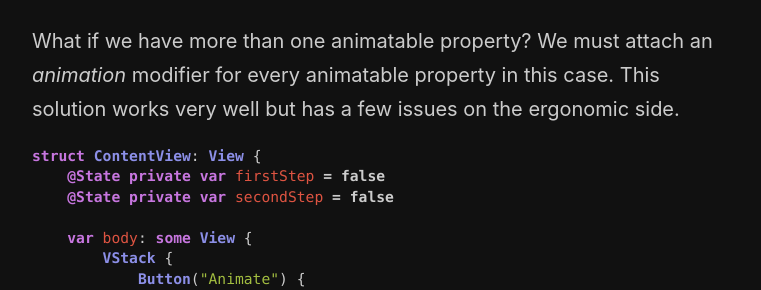
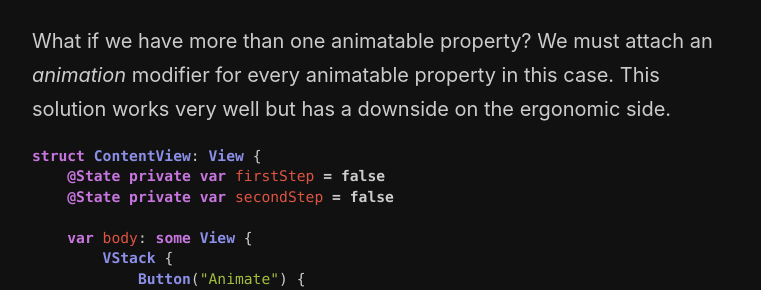
Before and after one commit to mecid/mecid.github.io, a Jekyll site: the page built from _posts/2023-11-21-scoped-animations-in-swiftui.md, in a window 1280 px wide and 900 px high, scrolled down 1593 px. Shown: the part 197-487 px from the top of the window, without its empty margins (258-1019 px from the left). Built offline with Jekyll 4.4.1, drawn with Linux system fonts in a browser that asks for light colours.

Commit message:
another improvement to the scoped animations post

````diff
--- a/_posts/2023-11-21-scoped-animations-in-swiftui.md
+++ b/_posts/2023-11-21-scoped-animations-in-swiftui.md
@@ -59,7 +59,7 @@ struct ContentView: View {
 
 In the example above, we use the *animation* view modifier with the *value* parameter. It allows us to scope the animation to a single value and animate changes only correlated with the particular value. In this case, we don't have any unexpected animations.
 
-What if we have more than one animatable property? We must attach an *animation* modifier for every animatable property in this case. This solution works very well but has a few issues on the ergonomic side.
+What if we have more than one animatable property? We must attach an *animation* modifier for every animatable property in this case. This solution works very well but has a downside on the ergonomic side.
 
 ```swift
 struct ContentView: View {
````
